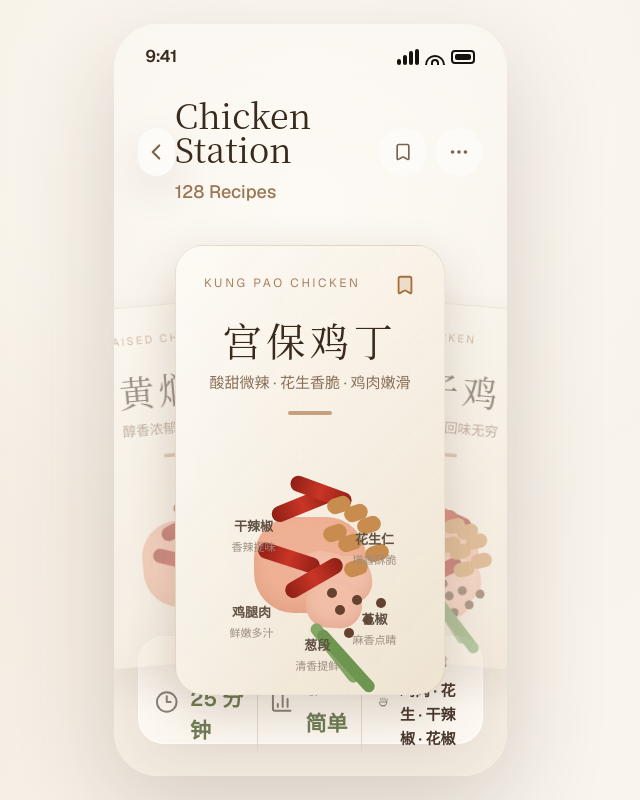
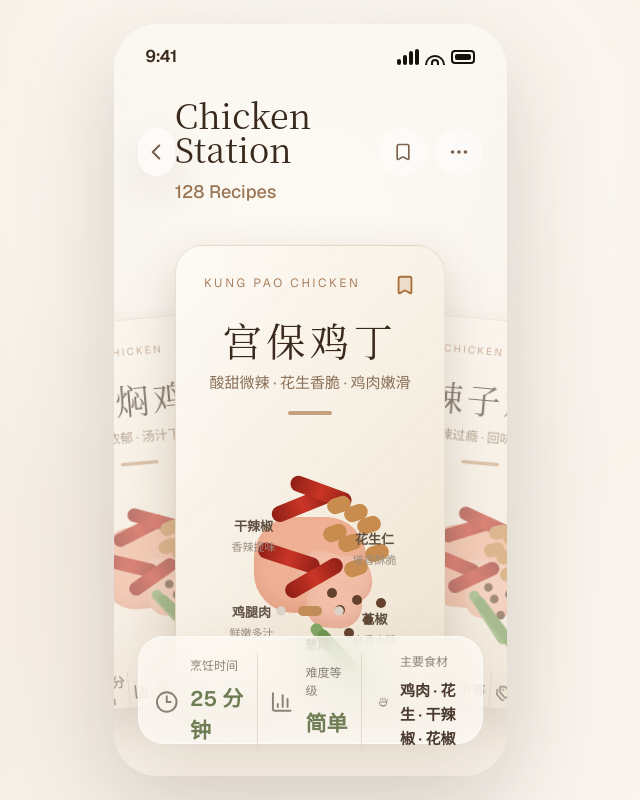
Before and after one commit to celinehan77-blip/recipe-ticket-app-v2, a Next.js app: page /station/chicken in a window 1280 px wide. Shown: the whole page, without its empty margins (330-970 px from the left). Built offline with nearby package versions, Linux system fonts and the light colour scheme.

Commit message:
完成Chicken Station卡片滑动交互基础版

```diff
--- a/src/app/layout.tsx
+++ b/src/app/layout.tsx
@@ -25,6 +25,7 @@ export default function RootLayout({
   return (
     <html
       lang="zh-CN"
+      suppressHydrationWarning
       className={`${geistSans.variable} ${geistMono.variable} h-full antialiased`}
     >
       <body className="min-h-full">{children}</body>
--- a/src/components/station/ChickenStationScreen.tsx
+++ b/src/components/station/ChickenStationScreen.tsx
@@ -1,6 +1,6 @@
 "use client";
 
-import { useState } from "react";
+import { Fragment, useState } from "react";
 import Link from "next/link";
 import { motion, type Transition } from "framer-motion";
 import {
@@ -25,7 +25,65 @@ const ingredientLabels = [
   { name: "葱段", note: "清香提鲜", left: "43%", top: "78%" },
 ];
 
-const cardTransition: Transition = { duration: 0.45, ease: "easeOut" };
+const cardTransition: Transition = {
+  type: "spring",
+  stiffness: 260,
+  damping: 28,
+  mass: 0.8,
+};
+
+function getCoverFlowOffset(index: number, activeIndex: number, total: number) {
+  let offset = index - activeIndex;
+
+  if (offset > total / 2) {
+    offset -= total;
+  }
+
+  if (offset < -total / 2) {
+    offset += total;
+  }
+
+  return offset;
+}
+
+function getCardMotionState(offset: number) {
+  const distance = Math.abs(offset);
+  const direction = Math.sign(offset);
+
+  if (distance === 0) {
+    return {
+      x: 0,
+      y: 0,
+      rotate: 0,
+      scale: 1,
+      opacity: 1,
+      zIndex: 30,
+      filter: "blur(0px)",
+    };
+  }
+
+  if (distance === 1) {
+    return {
+      x: direction * 166,
+      y: 42,
+      rotate: direction * 5,
+      scale: 0.86,
+      opacity: 0.58,
+      zIndex: 20,
+      filter: "blur(0.4px)",
+    };
+  }
+
+  return {
+    x: direction * 220,
+    y: 66,
+    rotate: direction * 7,
+    scale: 0.72,
+    opacity: 0.32,
+    zIndex: 10,
+    filter: "blur(0.8px)",
+  };
+}
 
 function StationFoodMap({ compact = false }: { compact?: boolean }) {
   const sizeClass = compact ? "h-[190px]" : "h-[252px]";
@@ -118,7 +176,7 @@ function RecipeCard({
   return (
     <article
       className={`paper-card relative h-full overflow-hidden rounded-[28px] p-7 text-center transition ${
-        isActive ? "shadow-[0_26px_70px_rgba(72,49,30,0.22)]" : "opacity-75"
+        isActive ? "shadow-[0_26px_70px_rgba(72,49,30,0.22)]" : ""
       }`}
     >
       <div className="relative z-10">
@@ -159,6 +217,7 @@ function RecipeCard({
 
 export function ChickenStationScreen() {
   const [activeIndex, setActiveIndex] = useState(1);
+  const recipeCount = chickenStationRecipes.length;
   const activeRecipe =
     chickenStationRecipes[activeIndex] ?? chickenStationRecipes[1];
 
@@ -202,20 +261,19 @@ export function ChickenStationScreen() {
         <div className="relative mt-10 h-[466px]">
           {chickenStationRecipes.map((recipe, index) => {
             const isActive = index === activeIndex;
-            const isLeft = index < activeIndex;
-            const positionClass = isActive
-              ? "left-1/2 z-30 h-[450px] w-[270px] -translate-x-1/2"
-              : isLeft
-                ? "left-[-74px] z-10 h-[400px] w-[238px] rotate-[-5deg] scale-[0.9] blur-[0.4px]"
-                : "right-[-74px] z-10 h-[400px] w-[238px] rotate-[5deg] scale-[0.9] blur-[0.4px]";
-
+            const offset = getCoverFlowOffset(
+              index,
+              activeIndex,
+              recipeCount,
+            );
+            const cardMotionState = getCardMotionState(offset);
+            const cardBaseClass =
+              "absolute left-1/2 top-0 -ml-[135px] h-[450px] w-[270px]";
             const cardMotion = {
-              initial: { opacity: 0, y: 24 },
-              animate: {
-                opacity: isActive ? 1 : 0.66,
-                y: isActive ? 0 : 42,
-              },
+              initial: false,
+              animate: cardMotionState,
               transition: cardTransition,
+              style: { zIndex: cardMotionState.zIndex },
             };
 
             if (isActive) {
@@ -224,9 +282,14 @@ export function ChickenStationScreen() {
                   key={recipe.id}
                   href="/recipe/kung-pao-chicken"
                   aria-label="打开宫保鸡丁菜谱详情"
-                  className={`absolute top-0 ${positionClass}`}
+                  className={cardBaseClass}
+                  style={{ zIndex: cardMotionState.zIndex }}
                 >
-                  <motion.div {...cardMotion} className="h-full w-full">
+                  <motion.div
+                    {...cardMotion}
+                    whileTap={{ scale: 0.98 }}
+                    className="h-full w-full cursor-pointer"
+                  >
                     <RecipeCard recipe={recipe} isActive />
                   </motion.div>
                 </Link>
@@ -234,29 +297,46 @@ export function ChickenStationScreen() {
             }
 
             return (
-              <motion.button
-                key={recipe.id}
-                type="button"
-                aria-label={`切换到${recipe.title}`}
-                onClick={() => setActiveIndex(index)}
-                {...cardMotion}
-                className={`absolute top-0 ${positionClass} text-left`}
-              >
-                <RecipeCard recipe={recipe} isActive={false} />
-              </motion.button>
+              <Fragment key={recipe.id}>
+                <motion.div
+                  {...cardMotion}
+                  className={`${cardBaseClass} pointer-events-none text-left`}
+                >
+                  <RecipeCard recipe={recipe} isActive={false} />
+                </motion.div>
+                {Math.abs(offset) === 1 ? (
+                  <button
+                    type="button"
+                    aria-label={`切换到${recipe.title}`}
+                    onMouseDown={() => setActiveIndex(index)}
+                    onPointerDown={() => setActiveIndex(index)}
+                    onClick={() => setActiveIndex(index)}
+                    onPointerUp={() => setActiveIndex(index)}
+                    className={`absolute top-16 z-40 h-[326px] w-[108px] cursor-pointer rounded-[28px] bg-black/[0.001] ${
+                      offset < 0 ? "left-[-38px]" : "right-[-38px]"
+                    }`}
+                  />
+                ) : null}
+              </Fragment>
             );
           })}
         </div>
 
-        <div className="mt-2 flex justify-center gap-3">
+        <div className="relative z-50 mt-2 flex justify-center gap-3">
           {chickenStationRecipes.map((recipe, index) => (
-            <button
+            <motion.button
               key={`dot-${recipe.id}`}
               type="button"
               aria-label={`查看${recipe.title}`}
               onClick={() => setActiveIndex(index)}
+              animate={{
+                scale: index === activeIndex ? 1 : 0.94,
+              }}
+              transition={cardTransition}
               className={`h-2.5 rounded-full transition ${
-                index === activeIndex ? "w-6 bg-[#c28d58]" : "w-2.5 bg-[#ddd3c8]"
+                index === activeIndex
+                  ? "w-6 bg-[#c28d58]"
+                  : "w-2.5 bg-[#ddd3c8]"
               }`}
             />
           ))}
@@ -267,7 +347,7 @@ export function ChickenStationScreen() {
           initial={{ opacity: 0, y: 12 }}
           animate={{ opacity: 1, y: 0 }}
           transition={{ duration: 0.35 }}
-          className="glass-panel mt-5 grid min-h-[100px] grid-cols-3 divide-x divide-[#ded2c5]/80 rounded-[26px] px-4 py-4"
+          className="glass-panel relative z-50 mt-5 grid min-h-[100px] grid-cols-3 divide-x divide-[#ded2c5]/80 rounded-[26px] px-4 py-4"
         >
           <div className="flex items-center gap-3">
             <Clock3 className="text-[#8a8178]" size={26} />
```
